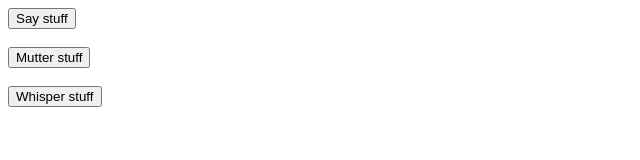
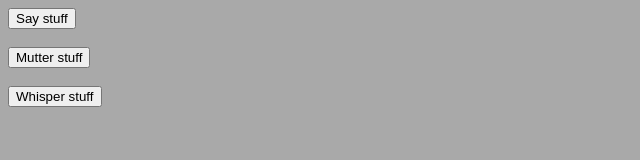
Before and after one commit to mauget/dynamic-import, a website: page index.html in a window 1280 px wide. Shown: the whole page, without its empty margins (0-640 px from the left). Drawn offline with Linux system fonts and the light colour scheme.

Commit message:
Darken the view

```diff
--- a/index.html
+++ b/index.html
@@ -5,7 +5,7 @@
     <title>Dynamic Binding</title>
     <link rel="icon" type="image/png" sizes="32x32" href="favicon.png">
 </head>
-<body>
+<body style="background: darkgray; color: antiquewhite">
 <button onclick="load('./say.js')">Say stuff</button>
 <br/>
 <br/>
```
